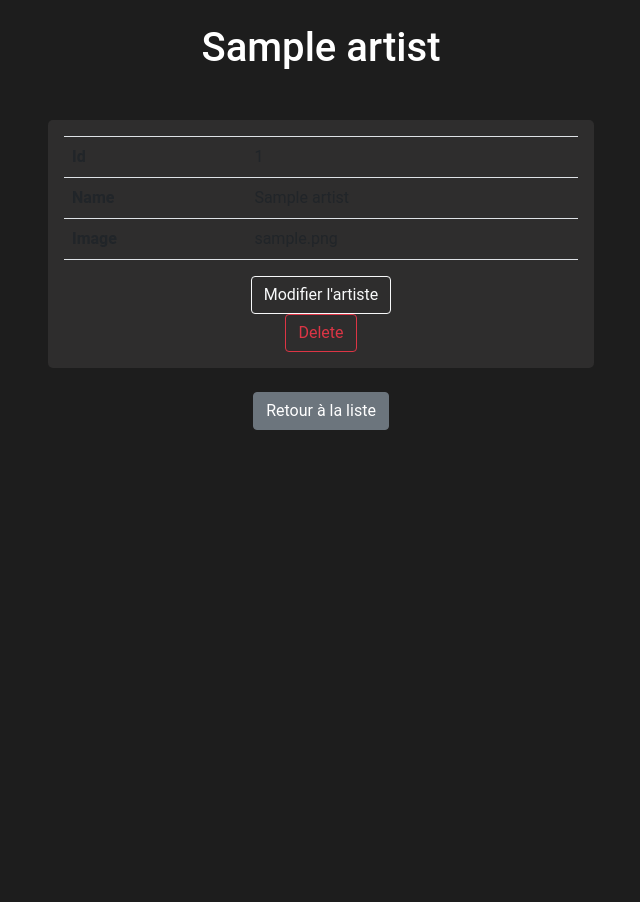
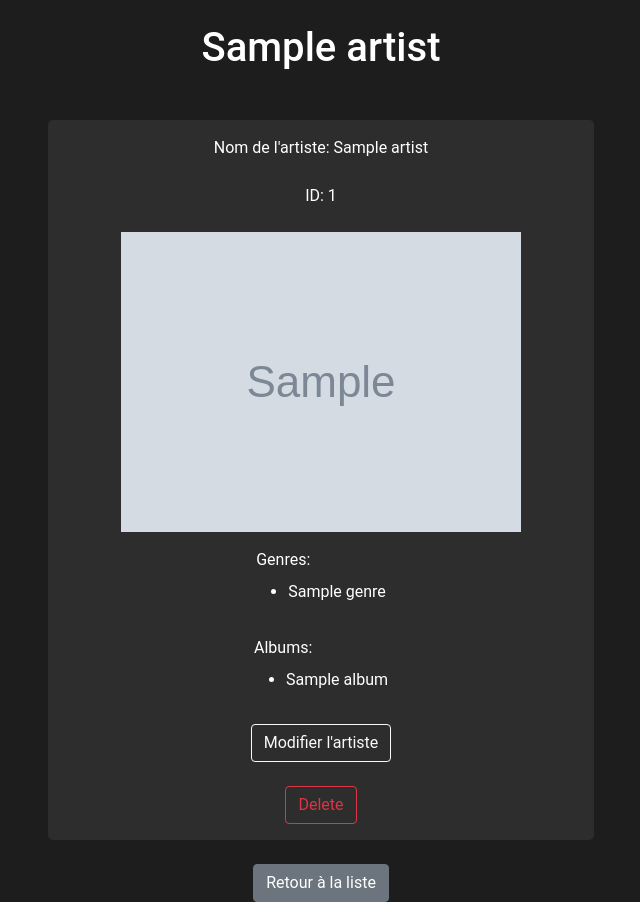
Before and after one commit to jonathanJORY/TpNoteSymfony, a Symfony app: template templates/artist/show.html.twig in a window 1280 px wide. Shown: the whole page, without its empty margins (319-959 px from the left). Before the commit the page ends 430 px from the top, so only its background shows below. Run offline with Twig, Linux system fonts and the light colour scheme; the template is opened without the code that fills it: most values are stand-ins (such as "Sample title", 1, 10 or a date in 2020); grey boxes marked "Sample" are stand-in pictures; some libraries are stand-ins or nearby versions.

Commit message:
show style

```diff
--- a/templates/artist/show.html.twig
+++ b/templates/artist/show.html.twig
@@ -1,6 +1,7 @@
 {% extends 'base.html.twig' %}
 
 {% block title %}Artist{% endblock %}
+
 {% block stylesheets %}
 <link rel="stylesheet" href="{{ asset('css/style.css') }}">
 {% endblock %}
@@ -12,23 +13,38 @@
             <div class="col-lg-6 col-md-8 col-sm-10">
                 <div class="card artist-card">
                     <div class="card-body">
-                        <table class="table">
-                            <tbody>
-                                <tr>
-                                    <th>Id</th>
-                                    <td>{{ artist.id }}</td>
-                                </tr>
-                                <tr>
-                                    <th>Name</th>
-                                    <td>{{ artist.name }}</td>
-                                </tr>
-                                <tr>
-                                    <th>Image</th>
-                                    <td>{{ artist.image }}</td>
-                                </tr>
-                            </tbody>
-                        </table>
-                        <a href="{{ path('app_artist_edit', {'id': artist.id}) }}" class="btn btn-outline-light btn-rounded">Modifier l'artiste</a>
+                        <div class="form-group">
+                            <label>Nom de l'artiste: {{ artist.name }}
+                        </div>
+                        <div class="form-group">
+                            <label>ID: {{ artist.id }}
+                        </div>
+                        <div class="form-group">
+                            <div>
+                                {% if artist.image %}
+                                    <img src="{{ artist.image }}" alt="{{ artist.name }}">
+                                {% else %}
+                                    No image available
+                                {% endif %}
+                            </div>
+                        </div>
+                        <div class="form-group">
+                            <label>Genres:</label>
+                            <ul>
+                                {% for genre in artist.genres %}
+                                    <li>{{ genre }}</li>
+                                {% endfor %}
+                            </ul>
+                        </div>
+                        <div class="form-group">
+                            <label>Albums:</label>
+                            <ul>
+                                {% for album in artist.albums %}
+                                    <li>{{ album.name }}</li>
+                                {% endfor %}
+                            </ul>
+                        </div>
+                        <a href="{{ path('app_artist_edit', {'id': artist.id}) }}" class="btn btn-outline-light btn-rounded mb-4">Modifier l'artiste</a>
                         {{ include('artist/_delete_form.html.twig') }}
                     </div>
                 </div>
```
